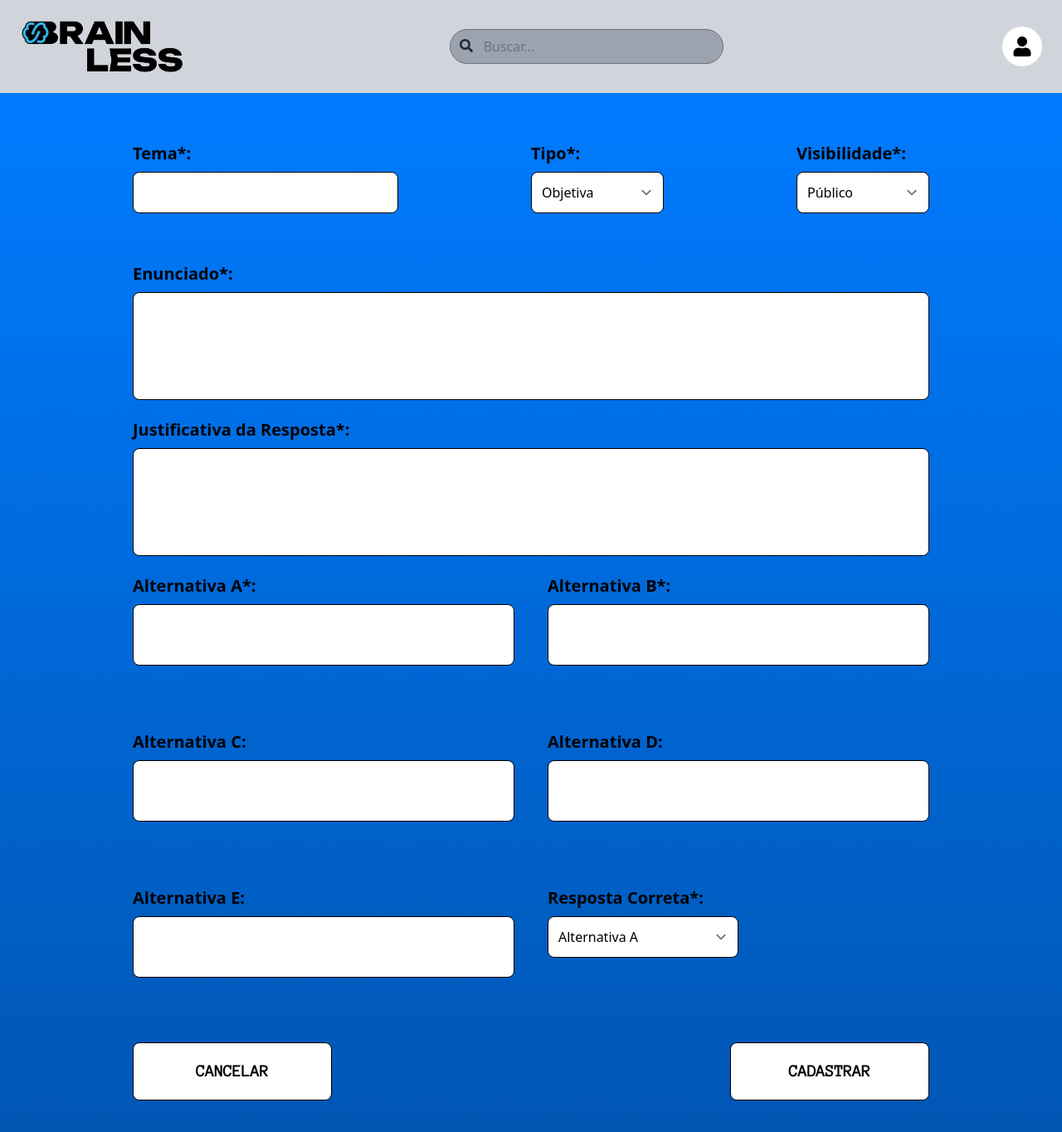
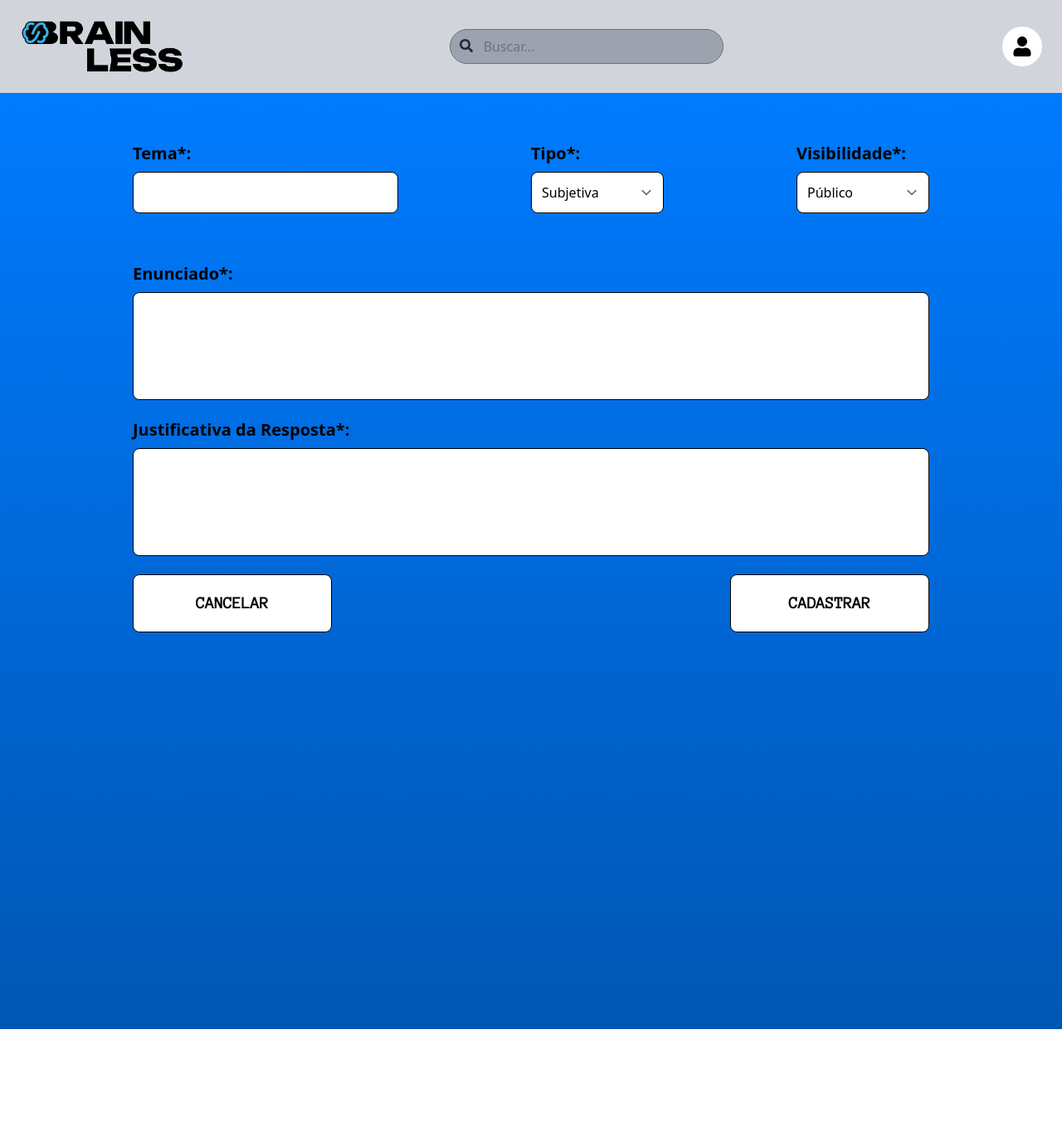
Before and after one commit to edu-doc/Brainless, a React (Vite) app: page /cadastrar-questao in a window 1280 px wide. Shown: the whole page at 83% size. After the commit the page ends 1240 px from the top, so only its background shows below. Built offline with nearby package versions, Linux system fonts and the light colour scheme.

Commit message:
resolvido alguns erros na ediçao

```diff
--- a/src/routes/cadastrar-questao.tsx
+++ b/src/routes/cadastrar-questao.tsx
@@ -16,7 +16,7 @@ const CadastrarQuestao = () => {
     const [alternativaE, setAltE] = useState("");
     const [isPublica, setIsPublica] = useState("true");
     const [resposta, setResposta] = useState("A");
-    const [tipo, setTipo] = useState("Objetiva"); // Estado para controlar o tipo de questão
+    const [tipo, setTipo] = useState("Subjetiva"); // Estado para controlar o tipo de questão
 
     const [isEditing, setIsEditing] = useState(false);
     const [message, setMessage] = useState("");
@@ -32,15 +32,15 @@ const CadastrarQuestao = () => {
             const res = await api.get(`questaoProfessor?id=${params.id}`);
             setEnunciado(res.data.enunciado);
             setTema(res.data.tema[0]);
-            setAltA(res.data.alternativas[0]);
-            setAltB(res.data.alternativas[1]);
-            setAltC(res.data.alternativas[2]);
-            setAltD(res.data.alternativas[3]);
-            setAltE(res.data.alternativas[4]);
+            setAltA(res.data.alternativas[0] || "");
+            setAltB(res.data.alternativas[1] || "");
+            setAltC(res.data.alternativas[2] || "");
+            setAltD(res.data.alternativas[3] || "");
+            setAltE(res.data.alternativas[4] || "");
             setIsPublica(res.data.isPublica);
             setResposta(res.data.resposta);
             setJustificativa(res.data.justificativa);
-            setTipo(res.data.tipo); // Set the type based on fetched data
+            setTipo(res.data.tipo);
           } catch (error) {
             setMessage("Erro ao conectar com o servidor. Tente novamente mais tarde.");
           }
@@ -227,9 +227,9 @@ const CadastrarQuestao = () => {
                       >
                       <option value="A">Alternativa A</option>
                       <option value="B">Alternativa B</option>
-                      <option value="C">Alternativa C</option>
-                      <option value="D">Alternativa D</option>
-                      <option value="E">Alternativa E</option>
+                      {alternativaC && <option value="C">Alternativa C</option>}
+                      {alternativaD && <option value="D">Alternativa D</option>}
+                      {alternativaE && <option value="E">Alternativa E</option>}
                     </select>
                   </div>
                 </div>
```
